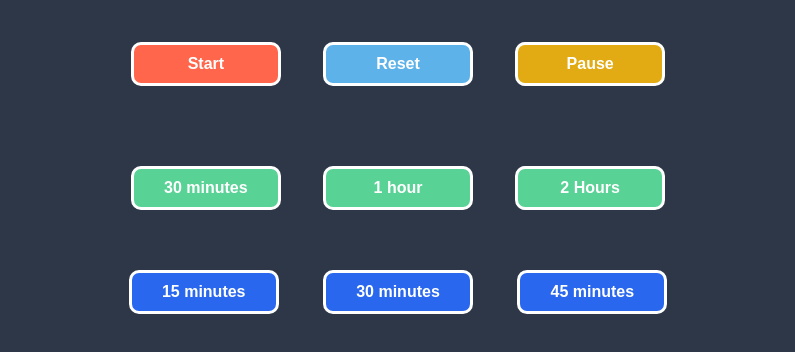
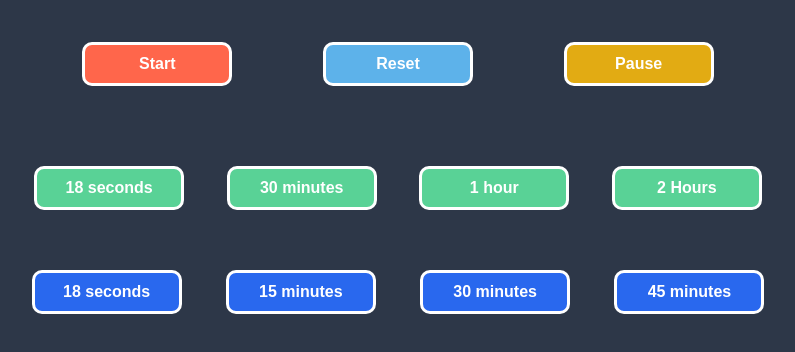
Before and after one commit to GeetanshJ/timer, a plain HTML site: page index.html in a window 1280 px wide. Shown: the part 140-492 px from the top of the page, without its empty margins (242-1037 px from the left). Drawn offline with Linux system fonts and the light colour scheme.

Commit message:
functioanlity changed

```diff
--- a/index.html
+++ b/index.html
@@ -26,12 +26,15 @@
         </div>
 
         <div class="timer">
+            <button class="time-btn" value="0.005">18 seconds</button>
             <button class="time-btn" value="0.50">30 minutes</button>
             <button class="time-btn" value="1">1 hour</button>
             <button class="time-btn" value="2">2 Hours</button>
         </div>
 
         <div class="break">
+            <button class="break-btn" value="0.005">18 seconds</button>
+
             <button class="break-btn" value="0.25">15 minutes</button>
             <button class="break-btn" value="0.50">30 minutes</button>
             <button class="break-btn" value="0.75">45 minutes</button>
```
